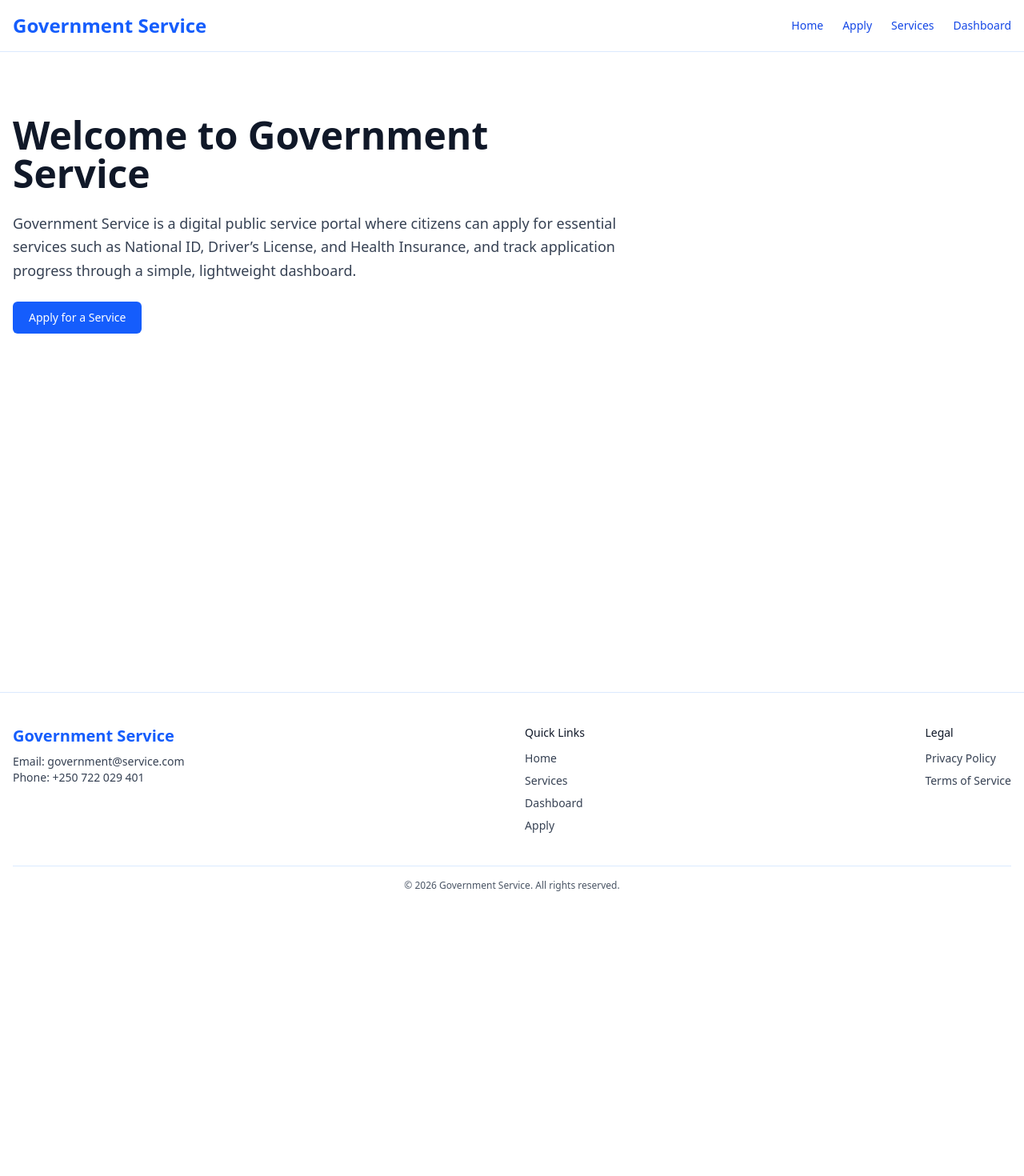
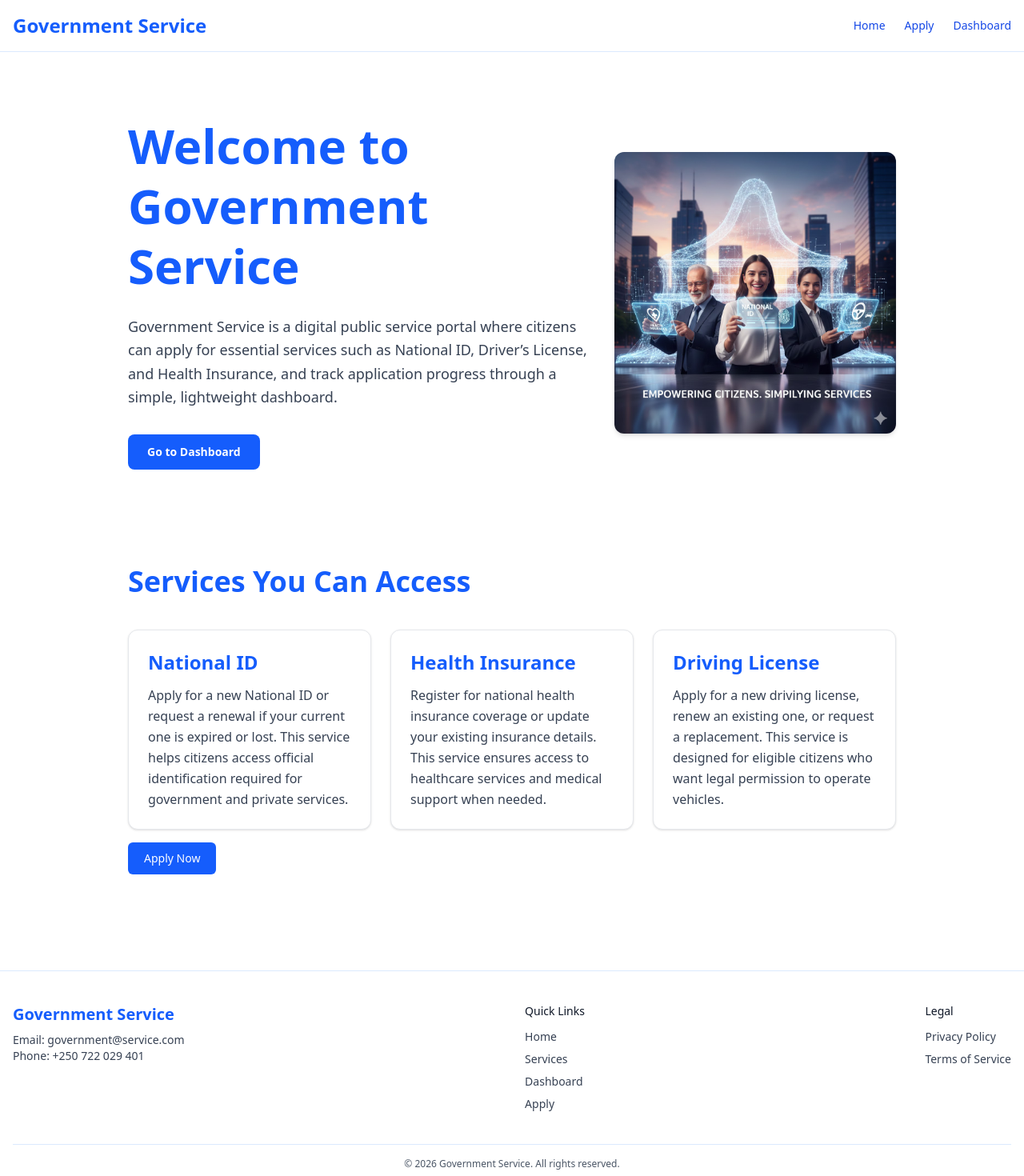
Before and after one commit to NexventuresLtd/Task_2_Jan_2026, a React (Vite) app in the folder service-portal/: page / in a window 1280 px wide. Shown: the top 1470 px of the page at 80% size. Before the commit the page ends 1155 px from the top, so only its background shows below. Built offline with nearby package versions, Linux system fonts and the light colour scheme.

Commit message:
An update made

```diff
--- a/service-portal/src/App.tsx
+++ b/service-portal/src/App.tsx
@@ -12,9 +12,10 @@ import type { Application } from "./types/application";
 function App() {
   const [applications, setApplications] = useState<Application[]>(data);
   return (
-    <div>
+    <div className="min-h-screen flex flex-col">
       <Header />
-      <main className="flex flex-col min-h-screen grow">
+      <main className="grow">
+        <div className="w-full max-w-5xl mx-auto px-4">
           <Routes>
             <Route
               path="/"
@@ -76,6 +77,7 @@ function App() {
               }
             />
           </Routes>
+        </div>
       </main>
       <Footer />
       <Toaster position="top-right" />
--- a/service-portal/src/components/layout/Footer.tsx
+++ b/service-portal/src/components/layout/Footer.tsx
@@ -2,7 +2,7 @@ import { Link } from "react-router-dom";
 
 const Footer = () => {
   return (
-    <footer className="border-t border-blue-100">
+    <footer className="border-t mt-20 border-blue-100">
       <div className="mx-auto max-w-7xl px-4 py-10">
         <div className="flex flex-col gap-8 md:flex-row md:justify-between">
           <div className="max-w-sm">
--- a/service-portal/src/components/layout/Header.tsx
+++ b/service-portal/src/components/layout/Header.tsx
@@ -35,11 +35,6 @@ const Header = () => {
               </Link>
             </li>
             <li>
-              <Link to="/services" className="hover:text-blue-500">
-                Services
-              </Link>
-            </li>
-            <li>
               <Link to="/dashboard" className="hover:text-blue-500">
                 Dashboard
               </Link>
@@ -66,14 +61,6 @@ const Header = () => {
             </li>
             <li>
               <Link
-                to="/services"
-                onClick={() => setIsMenuOpen((prev) => !prev)}
-              >
-                Services
-              </Link>
-            </li>
-            <li>
-              <Link
                 to="/dashboard"
                 onClick={() => setIsMenuOpen((prev) => !prev)}
               >
--- a/service-portal/src/components/layout/Hero.tsx
+++ b/service-portal/src/components/layout/Hero.tsx
@@ -1,30 +1,37 @@
 import { useNavigate } from "react-router-dom";
+import govPic from "../../assets/govPic.jpg";
 
 const Hero = () => {
   const navigate = useNavigate();
 
   return (
-    <section className="mx-auto max-w-7xl px-4 py-12 md:py-20">
-      <div className="flex max-w-3xl flex-col gap-6">
-        <h1 className="text-2xl font-semibold text-gray-900 md:text-4xl lg:text-5xl">
+    <section className="mx-auto max-w-7xl flex flex-col-reverse md:flex-row items-center gap-8 px-4 py-12 md:py-20">
+      <div className="flex flex-col gap-6 md:max-w-xl">
+        <h1 className="text-3xl font-bold text-blue-600 md:text-5xl lg:text-6xl leading-tight">
           Welcome to Government Service
         </h1>
 
-        <p className="text-sm leading-relaxed text-gray-700 md:text-base lg:text-lg">
+        <p className="text-sm text-gray-700 md:text-base lg:text-lg leading-relaxed">
           Government Service is a digital public service portal where citizens
           can apply for essential services such as National ID, Driver’s
           License, and Health Insurance, and track application progress through
           a simple, lightweight dashboard.
         </p>
 
-        <div>
-          <button
-            onClick={() => navigate("/apply-service")}
-            className="rounded-md cursor-pointer bg-blue-600 px-5 py-2.5 text-sm font-medium text-white hover:bg-blue-500"
-          >
-            Apply for a Service
-          </button>
-        </div>
+        <button
+          onClick={() => navigate("/dashboard")}
+          className="mt-2 cursor-pointer w-max rounded-lg bg-blue-600 px-6 py-3 text-sm font-semibold text-white transition-colors hover:bg-blue-700 focus:outline-none focus:ring-2 focus:ring-blue-400 focus:ring-offset-2"
+        >
+          Go to Dashboard
+        </button>
+      </div>
+
+      <div className="hidden md:block md:w-full">
+        <img
+          className="w-full rounded-xl object-cover shadow-md"
+          src={govPic}
+          alt="Government Services"
+        />
       </div>
     </section>
   );
--- /dev/null
+++ b/service-portal/src/components/layout/Services.tsx
@@ -0,0 +1,41 @@
+import { services } from "../../data/services";
+import { useNavigate } from "react-router-dom";
+
+const Services = () => {
+    const navigate=useNavigate()
+  return (
+    <section className="mx-auto max-w-7xl px-4 py-10">
+      <header className="mb-10">
+        <h1 className="text-2xl font-semibold text-blue-600 md:text-3xl lg:text-4xl">
+          Services You Can Access
+        </h1>
+      </header>
+
+      <div className="grid grid-cols-1 gap-6 sm:grid-cols-2 lg:grid-cols-3">
+        {services.map((service, index) => (
+          <div
+            key={index}
+            className="rounded-xl border border-gray-200 bg-white p-6 shadow-sm transition-all hover:shadow-lg hover:scale-105"
+          >
+            <h2 className="mb-3 text-lg font-semibold text-blue-600 md:text-xl lg:text-2xl">
+              {service.name}
+            </h2>
+            <p className="text-sm text-gray-700 leading-relaxed md:text-base">
+              {service.description}
+            </p>
+          </div>
+        ))}
+      </div>
+      <div className="mt-4">
+        <button
+          onClick={() => navigate("/apply-service")}
+          className="rounded-md cursor-pointer bg-blue-600 px-5 py-2.5 text-sm font-medium text-white hover:bg-blue-500"
+        >
+          Apply Now
+        </button>
+      </div>
+    </section>
+  );
+};
+
+export default Services;
--- a/service-portal/src/components/ui/Button.tsx
+++ b/service-portal/src/components/ui/Button.tsx
@@ -6,7 +6,7 @@ const Button = ({ children, ...props }: ButtonProps) => {
   return (
     <button
       {...props}
-      className="rounded bg-blue-600 px-4 py-2 text-sm font-medium text-white transition hover:bg-blue-700 disabled:opacity-50"
+      className="rounded bg-blue-600 cursor-pointer px-4 py-2 text-sm font-medium text-white transition hover:bg-blue-700 disabled:opacity-50"
     >
       {children}
     </button>
--- a/service-portal/src/data/mockApplications.ts
+++ b/service-portal/src/data/mockApplications.ts
@@ -7,6 +7,8 @@ export const applications: Application[] = [
     applicationType: "Driving License",
     applicationStatus: "Submitted",
     submitedAt: "2026-01-23",
+    email: "abay@gmail.com",
+    phone: "0728029029",
   },
   {
     id: "abay1830",
@@ -14,6 +16,8 @@ export const applications: Application[] = [
     applicationType: "National ID",
     applicationStatus: "Submitted",
     submitedAt: "2026-01-22",
+    email: "abay@gmail.com",
+    phone: "0728029029",
   },
   {
     id: "abay9209",
@@ -21,5 +25,7 @@ export const applications: Application[] = [
     applicationType: "Health Insurance",
     applicationStatus: "Submitted",
     submitedAt: "2026-01-26",
+    email: "abay@gmail.com",
+    phone: "0728029029",
   },
 ];
--- a/service-portal/src/pages/ApplyService.tsx
+++ b/service-portal/src/pages/ApplyService.tsx
@@ -1,4 +1,5 @@
 import { useState } from "react";
+import { Link } from "react-router-dom";
 import toast from "react-hot-toast";
 import type { Application, ApplicationType } from "../types/application";
 import InputField from "../components/forms/InputField";
@@ -12,17 +13,23 @@ interface ApplyServiceProps {
 interface FormValues {
   applicationName: string;
   applicationType: ApplicationType | "";
+  email:string;
+  phone:string;
 }
 
 interface FormErrors {
   applicationName?: string;
   applicationType?: string;
+  email?:string,
+  phone?:string
 }
 
 const ApplyService = ({ setApplications }: ApplyServiceProps) => {
   const [values, setValues] = useState<FormValues>({
     applicationName: "",
     applicationType: "",
+    email:"",
+    phone:""
   });
 
   const [errors, setErrors] = useState<FormErrors>({});
@@ -46,6 +53,13 @@ const ApplyService = ({ setApplications }: ApplyServiceProps) => {
       newErrors.applicationName = "Full name is required";
     }
 
+    if(!values.email || !values.email.includes('@')){
+      newErrors.email="Please, enter a valid email address"
+    }
+    if(!values.phone || Number.isNaN(Number(values.phone))){
+      newErrors.phone="Please, enter a valid phone number"
+    }
+
     if (!values.applicationType) {
       newErrors.applicationType = "Please select a service";
     }
@@ -66,6 +80,8 @@ const ApplyService = ({ setApplications }: ApplyServiceProps) => {
       id: crypto.randomUUID(),
       applicationName: values.applicationName,
       applicationType: values.applicationType,
+      email:values.email,
+      phone:values.phone,
       applicationStatus: "Submitted",
       submitedAt: new Date().toISOString().split("T")[0],
     };
@@ -77,6 +93,8 @@ const ApplyService = ({ setApplications }: ApplyServiceProps) => {
     setValues({
       applicationName: "",
       applicationType: "",
+      email:"",
+      phone:""
     });
 
     setErrors({});
@@ -85,9 +103,14 @@ const ApplyService = ({ setApplications }: ApplyServiceProps) => {
   return (
     <section className="mx-auto px-4 py-10 sm:px-6 lg:px-20 lg:py-16">
       <div className="max-w-lg w-full mx-auto lg:max-w-3xl bg-white shadow-md rounded-lg p-6 sm:p-8 lg:p-12">
-        <h1 className="mb-6 text-2xl sm:text-3xl font-semibold text-gray-900 text-center lg:text-left">
-          Apply for a Service
-        </h1>
+        <div className="flex items-center justify-between gap-3">
+          <h1 className="mb-6 text-2xl sm:text-3xl font-semibold text-gray-900 text-center lg:text-left">
+            Apply for a Service
+          </h1>
+          <button className="md:hidden text-sm font-medium text-blue-600">
+            <Link to="/dashboard">Dashboard →</Link>
+          </button>
+        </div>
 
         <form onSubmit={handleSubmit} className="flex flex-col gap-6">
           <InputField
@@ -95,6 +118,21 @@ const ApplyService = ({ setApplications }: ApplyServiceProps) => {
             name="applicationName"
             value={values.applicationName}
             error={errors.applicationName}
+            onChange={handleChange}
+          />
+          <InputField
+            label="Email"
+            name="email"
+            value={values.email}
+            error={errors.email}
+            onChange={handleChange}
+          />
+
+          <InputField
+            label="Phone Number"
+            name="phone"
+            value={values.phone}
+            error={errors.phone}
             onChange={handleChange}
           />
 
--- a/service-portal/src/pages/Dashboard.tsx
+++ b/service-portal/src/pages/Dashboard.tsx
@@ -1,4 +1,4 @@
-import { useEffect } from "react";
+import { useEffect, useMemo } from "react";
 import type { Application, ApplicationStatus } from "../types/application";
 
 interface DashboardProps {
@@ -13,10 +13,11 @@ const Dashboard = ({ applications, setApplications }: DashboardProps) => {
         prev.map((app) => {
           if (app.applicationStatus === "Submitted") {
             return { ...app, applicationStatus: "Under-Review" };
-          } else if (app.applicationStatus === "Under-Review") {
+          }
+
+          if (app.applicationStatus === "Under-Review") {
             const newStatus: ApplicationStatus =
               Math.random() > 0.5 ? "Approved" : "Rejected";
-
             return { ...app, applicationStatus: newStatus };
           }
 
@@ -28,38 +29,67 @@ const Dashboard = ({ applications, setApplications }: DashboardProps) => {
     return () => clearInterval(interval);
   }, [setApplications]);
 
+  const latestApp = useMemo(
+    () => applications[applications.length - 1],
+    [applications],
+  );
+
   return (
-    <section className="mx-auto max-w-7xl px-4 py-10">
-      <h1 className="mb-6 text-2xl font-semibold text-gray-900">
-        Application Dashboard
+    <section className="mx-auto max-w-7xl px-4 py-10 space-y-8">
+      <div className="rounded-xl border border-blue-400 bg-white p-6 shadow-sm">
+        <h1 className="text-xl md:text-2xl font-semibold text-gray-900">
+          Welcome{latestApp ? `, ${latestApp.applicationName}` : ""}
         </h1>
+        <p className="mt-1 text-sm text-gray-600">
+          You currently have{" "}
+          <span className="font-medium text-blue-600">
+            {applications.length}
+          </span>{" "}
+          application(s).
+        </p>
+      </div>
+
+      {latestApp && (
+        <div className="grid gap-4 sm:grid-cols-2">
+          <div className="rounded-lg border border-blue-400 p-4">
+            <p className="text-xs uppercase text-gray-500">Email</p>
+            <p className="font-medium text-gray-900">{latestApp.email}</p>
+          </div>
+
+          <div className="rounded-lg border border-blue-400 p-4">
+            <p className="text-xs uppercase text-gray-500">Phone</p>
+            <p className="font-medium text-gray-900">{latestApp.phone}</p>
+          </div>
+        </div>
+      )}
 
       {applications.length === 0 ? (
         <p className="text-sm text-gray-600">No applications submitted yet.</p>
       ) : (
-        <div className="relative overflow-x-auto rounded border">
-          <table className="min-w-full text-sm">
-            <thead className="bg-blue-50 text-left text-gray-800">
+        <div className="rounded-xl border border-blue-400 bg-white shadow-sm">
+          <div className="relative overflow-x-auto">
+            <table className="min-40 md:min-w-225 text-sm">
+              <thead className="sticky top-0 bg-blue-50 text-gray-800">
                 <tr>
-                <th className="px-4 py-3">ID</th>
-                <th className="px-4 py-3">Name</th>
-                <th className="px-4 py-3">Service</th>
-                <th className="px-4 py-3">Status</th>
-                <th className="px-4 py-3">Submitted</th>
+                  <th className="px-4 py-3 text-left">ID</th>
+                  <th className="px-4 py-3 text-left">Name</th>
+                  <th className="px-4 py-3 text-left">Service</th>
+                  <th className="px-4 py-3 text-left">Status</th>
+                  <th className="px-4 py-3 text-left">Submitted</th>
                 </tr>
               </thead>
 
               <tbody className="divide-y">
                 {applications.map((app) => (
                   <tr key={app.id} className="hover:bg-gray-50">
-                  <td className="px-4 py-3 font-mono text-xs">
+                    <td className="px-4 py-3 font-mono text-xs text-gray-600">
                       {app.id.slice(0, 8)}
                     </td>
                     <td className="px-4 py-3">{app.applicationName}</td>
                     <td className="px-4 py-3">{app.applicationType}</td>
                     <td className="px-4 py-3">
                       <span
-                      className={`rounded px-2 py-1 text-xs font-medium ${
+                        className={`inline-flex items-center rounded-full px-3 py-1 text-xs font-medium ${
                           app.applicationStatus === "Submitted"
                             ? "bg-gray-100 text-gray-700"
                             : app.applicationStatus === "Under-Review"
@@ -72,11 +102,14 @@ const Dashboard = ({ applications, setApplications }: DashboardProps) => {
                         {app.applicationStatus}
                       </span>
                     </td>
-                  <td className="px-4 py-3">{app.submitedAt}</td>
+                    <td className="px-4 py-3 text-gray-600">
+                      {app.submitedAt}
+                    </td>
                   </tr>
                 ))}
               </tbody>
             </table>
+          </div>
         </div>
       )}
     </section>
--- a/service-portal/src/pages/Home.tsx
+++ b/service-portal/src/pages/Home.tsx
@@ -1,9 +1,11 @@
 import Hero from "../components/layout/Hero"
+import Services from "../components/layout/Services"
 
 const Home = () => {
   return (
     <div>
       <Hero/>
+      <Services/>
     </div>
   )
 }
--- a/service-portal/src/types/application.ts
+++ b/service-portal/src/types/application.ts
@@ -16,5 +16,7 @@ export interface Application{
     applicationName:string,
     applicationType:ApplicationType|"",
     applicationStatus:ApplicationStatus,
-    submitedAt:string
+    submitedAt:string,
+    email:string,
+    phone:string
 }
```
Also changed, not shown: service-portal/src/assets/govPic.jpg (added). Lines whose indentation alone changed are shown as unchanged.
